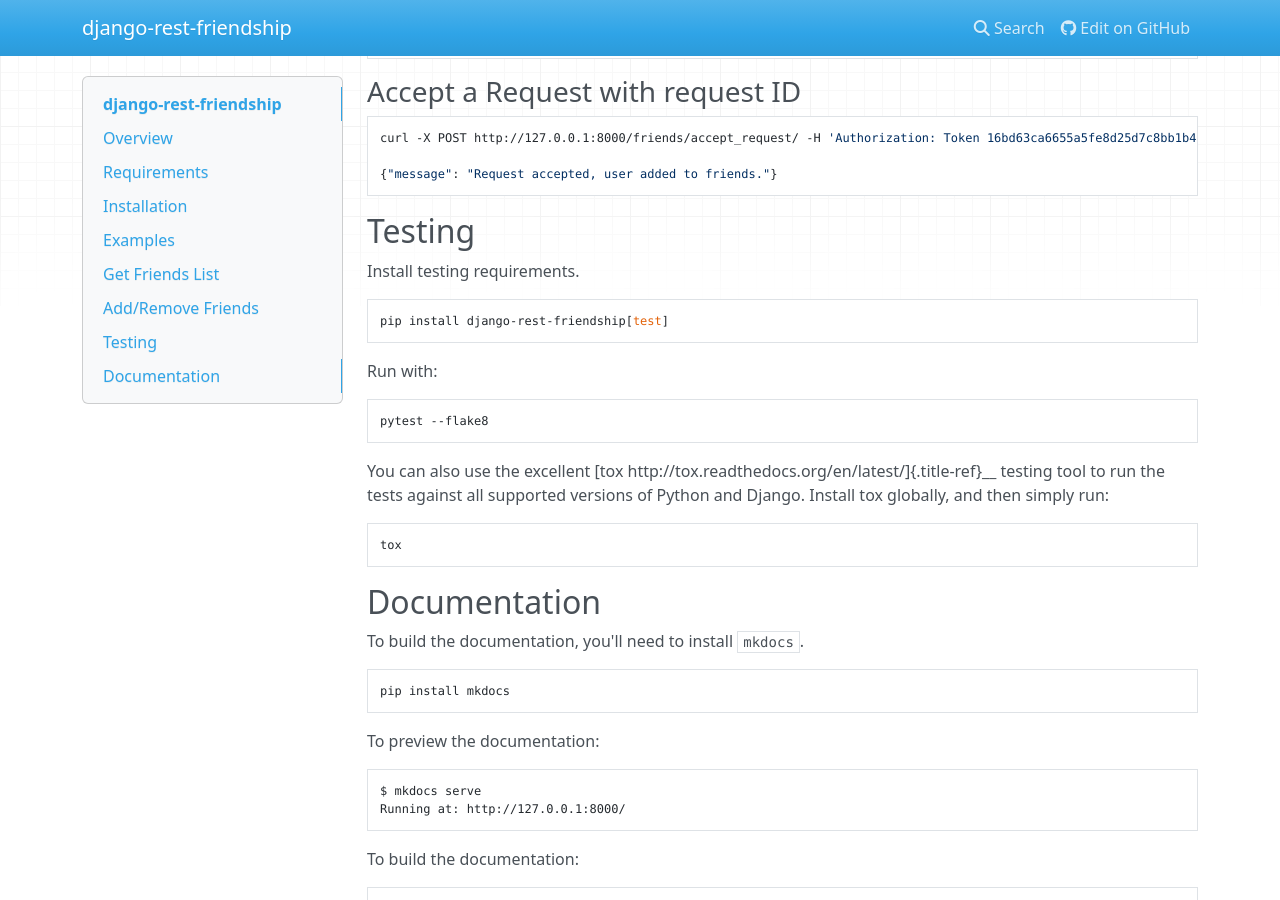
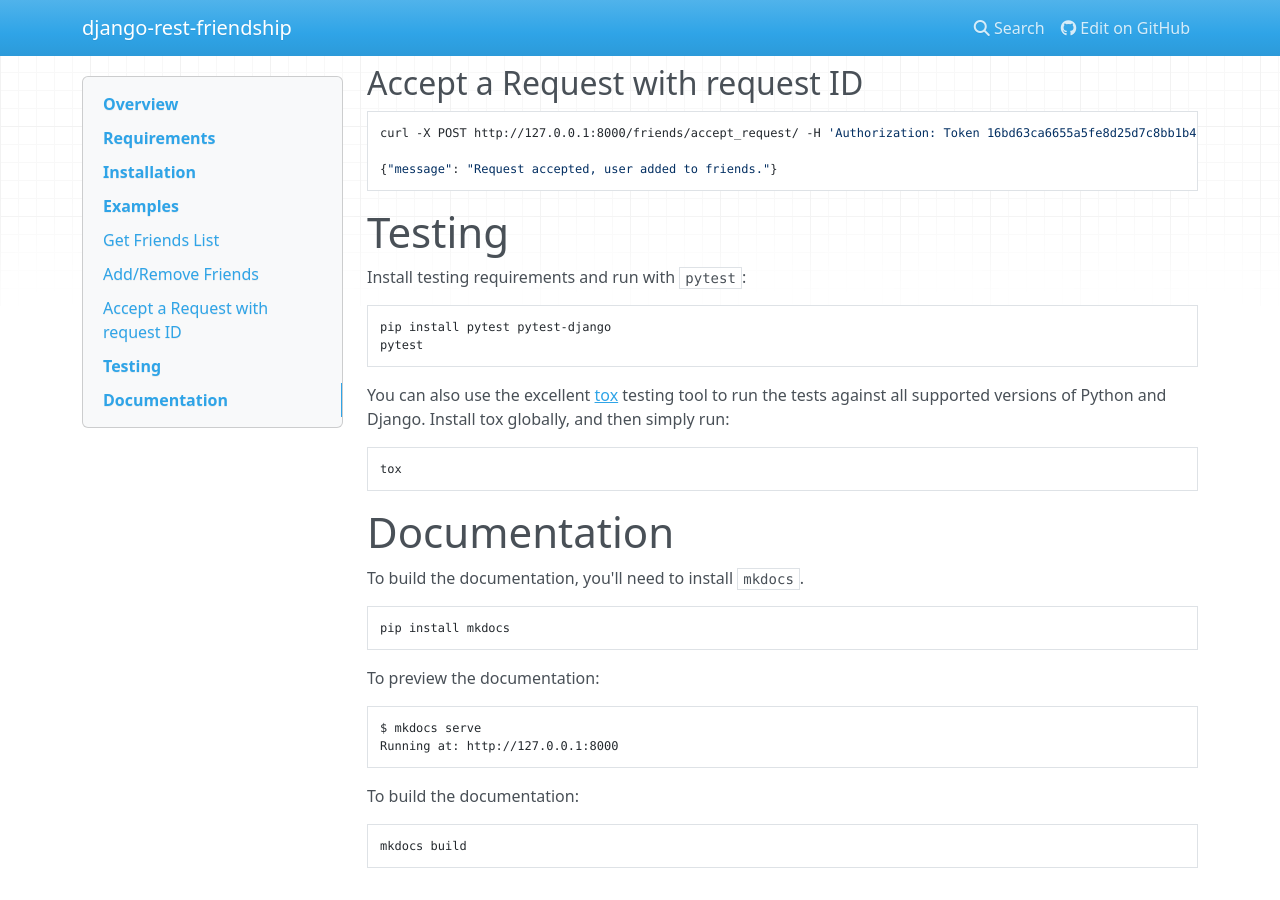
Before and after one commit to dnmellen/django-rest-friendship, an MkDocs documentation site: the page built from docs/index.md, in a window 1280 px wide and 900 px high, scrolled down 1538 px. Built offline with MkDocs 1.6.1, drawn with Linux system fonts in a browser that asks for light colours; nearby versions of some CDN libraries; some of the changed text lies outside the part shown.

````diff
--- a/docs/index.md
+++ b/docs/index.md
@@ -1,25 +1,26 @@
-django-rest-friendship
-======================
+---
+title: 'django-rest-friendship'
+---
 
-[![PyPI version
-shields.io](https://img.shields.io/pypi/v/django-rest-friendship.svg)](https://pypi.python.org/pypi/django-rest-friendship/)
+![PyPI version
+shields.io](https://img.shields.io/pypi/v/django-rest-friendship.svg)
 ![Build](https://img.shields.io/github/workflow/status/dnmellen/django-rest-friendship/Python%20package)
 ![coverage](https://img.shields.io/codecov/c/gh/sflems/django-rest-friendship)
 
 Overview
---------
+========
 
 DRF endpoints for django-friendship
 
 Requirements
-------------
+============
 
 - Python (3.8, 3.9, 3.10)
 - Django (3.2, 4.0)
 - Django REST Framework (3.13.1)
 
 Installation
-------------
+============
 
 Install using `pip`...
 
@@ -27,27 +28,27 @@ Install using `pip`...
 pip install django-rest-friendship
 ```
 
-Add rest\_friendship to your `INSTALLED_APPS`
+Add rest_friendship to your `INSTALLED_APPS`
 
 ```python
 INSTALLED_APPS = (
-...
-'friendship',  # Django friendship
-'rest_framework',  # Django REST Framework
-'rest_friendship',  # Django REST Friendship
-'rest_framework.authtoken',
-...
-)
+   ...
+   'friendship',  # Django friendship
+   'rest_framework',  # Django REST Framework
+   'rest_friendship',  # Django REST Friendship
+   'rest_framework.authtoken',
+   ...
+   )
 ```
 
 Also add settings for `REST_FRIENDSHIP`
 
 ```python
 REST_FRIENDSHIP = {
-    'PERMISSION_CLASSES': [
-        'rest_framework.permissions.IsAuthenticated',
-    ],
-    'USER_SERIALIZER': 'rest_friendship.serializers.FriendSerializer',
+   'PERMISSION_CLASSES': [
+      'rest_framework.permissions.IsAuthenticated',
+   ],
+   'USER_SERIALIZER': 'rest_friendship.serializers.FriendSerializer',
 },
 ```
 
@@ -55,16 +56,17 @@ And don't forget to add the following to your project `urls.py`
 
 ```python
 urlpatterns = [
-    ...
-    path('', include('rest_friendship.urls')),
-    ...
+   ...
+   path('', include('rest_friendship.urls')),
+   ...
 ]
 ```
 
 Examples
---------
+========
 
-## Get Friends List
+Get Friends List
+----------------
 
 ```bash
 curl -LX GET http://127.0.0.1:8000/friends/ -H 'Authorization: Token 16bd63ca6655a5fe8d25d7c8bb1b42605c77088b'
@@ -72,7 +74,8 @@ curl -LX GET http://127.0.0.1:8000/friends/ -H 'Authorization: Token 16bd63ca665
 [{"id":1,"username":"testuser","email":"testuser@piboy.ca"}]
 ```
 
-## Add/Remove Friends
+Add/Remove Friends
+------------------
 
 ```bash
 curl -X POST http://127.0.0.1:8000/friends/add_friend/ -H 'Authorization: Token 16bd63ca6655a5fe8d25d7c8bb1b42605c77088b' --data 'to_user=testuser&message=Hello+friend'
@@ -86,7 +89,8 @@ curl -X POST http://127.0.0.1:8000/friends/remove_friend/ -H 'Authorization: Tok
 [{"message": "Friend deleted"}]
 ```
 
-### Accept a Request with request ID
+Accept a Request with request ID
+--------------------------------
 
 ```bash
 curl -X POST http://127.0.0.1:8000/friends/accept_request/ -H 'Authorization: Token 16bd63ca6655a5fe8d25d7c8bb1b42605c77088b' --data 'id=1'
@@ -95,31 +99,26 @@ curl -X POST http://127.0.0.1:8000/friends/accept_request/ -H 'Authorization: To
 ```
 
 Testing
--------
+=======
 
-Install testing requirements.
+Install testing requirements and run with `pytest`:
 
 ```bash
-pip install django-rest-friendship[test]
+pip install pytest pytest-django
+pytest
 ```
 
-Run with:
-
-```bash
-pytest --flake8
-```
-
-You can also use the excellent [tox
-http://tox.readthedocs.org/en/latest/]{.title-ref}\_\_ testing tool to
-run the tests against all supported versions of Python and Django.
-Install tox globally, and then simply run:
+You can also use the excellent
+[tox](http://tox.readthedocs.org/en/latest/) testing tool to run the
+tests against all supported versions of Python and Django. Install tox
+globally, and then simply run:
 
 ```bash
 tox
 ```
 
 Documentation
--------------
+=============
 
 To build the documentation, you'll need to install `mkdocs`.
 
@@ -131,7 +130,7 @@ To preview the documentation:
 
 ```bash
 $ mkdocs serve
-Running at: http://127.0.0.1:8000/
+Running at: http://127.0.0.1:8000
 ```
 
 To build the documentation:
````
Also changed, not shown: README.rst, requirements.txt (line endings or trailing spaces).
